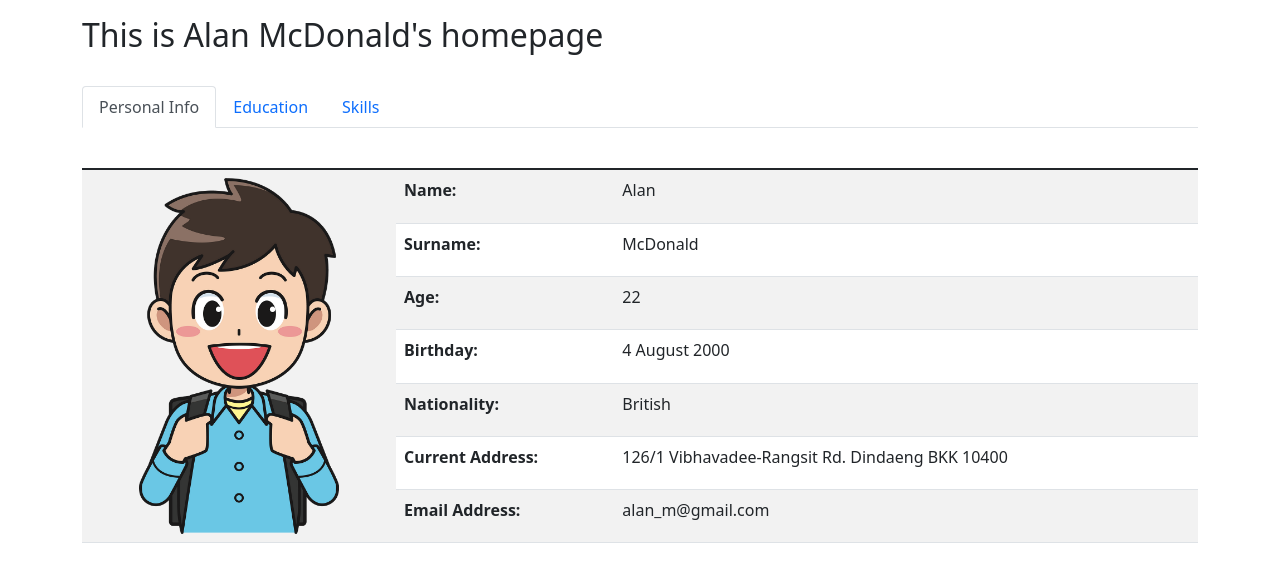
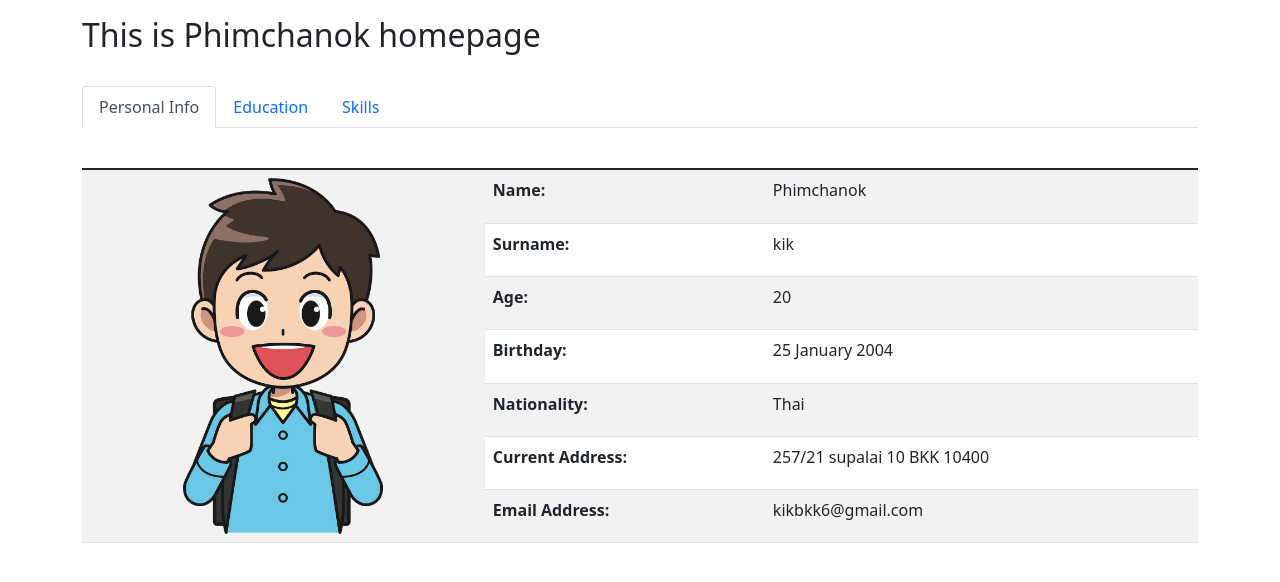
Before and after one commit to RapunzelI/ex5b, a plain HTML site: page index.html in a window 1280 px wide. Drawn offline with nearby package versions, Linux system fonts and the light colour scheme.

Commit message:
Initial commit - adding all files and correct my personal information

```diff
--- a/index.html
+++ b/index.html
@@ -10,7 +10,7 @@
 <body>
 
 <div class="container mt-3">
-  <h2>This is Alan McDonald's homepage</h2><br>
+  <h2>This is Phimchanok homepage</h2><br>
   <ul class="nav nav-tabs">
     <li class="nav-item">
       <a class="nav-link active" href="#">Personal Info</a>
@@ -35,31 +35,31 @@
       <tr>
 		<td rowspan="7"><img src="images/alan.png" class="rounded mx-auto d-block" alt="Alan McDonald" width="200" height="356"></td>
         <th>Name:</th>
-        <td>Alan</td>
+        <td>Phimchanok</td>
       </tr>
       <tr>
         <th>Surname:</th>
-        <td>McDonald</td>
+        <td>kik</td>
       </tr>
 	  <tr>
         <th>Age:</th>
-        <td>22</td>
+        <td>20</td>
       </tr>
 	  <tr>
         <th>Birthday:</th>
-        <td>4 August 2000</td>
+        <td>25 January 2004</td>
       </tr>
 	  <tr>
         <th>Nationality:</th>
-        <td>British</td>
+        <td>Thai</td>
       </tr>
 	  <tr>
         <th>Current Address:</th>
-        <td>126/1 Vibhavadee-Rangsit Rd. Dindaeng BKK 10400</td>
+        <td>257/21 supalai 10 BKK 10400</td>
       </tr>
 	  <tr>
         <th>Email Address:</th>
-        <td>alan_m@gmail.com</td>
+        <td>kikbkk6@gmail.com</td>
       </tr>
     </tbody>
   </table>
```
